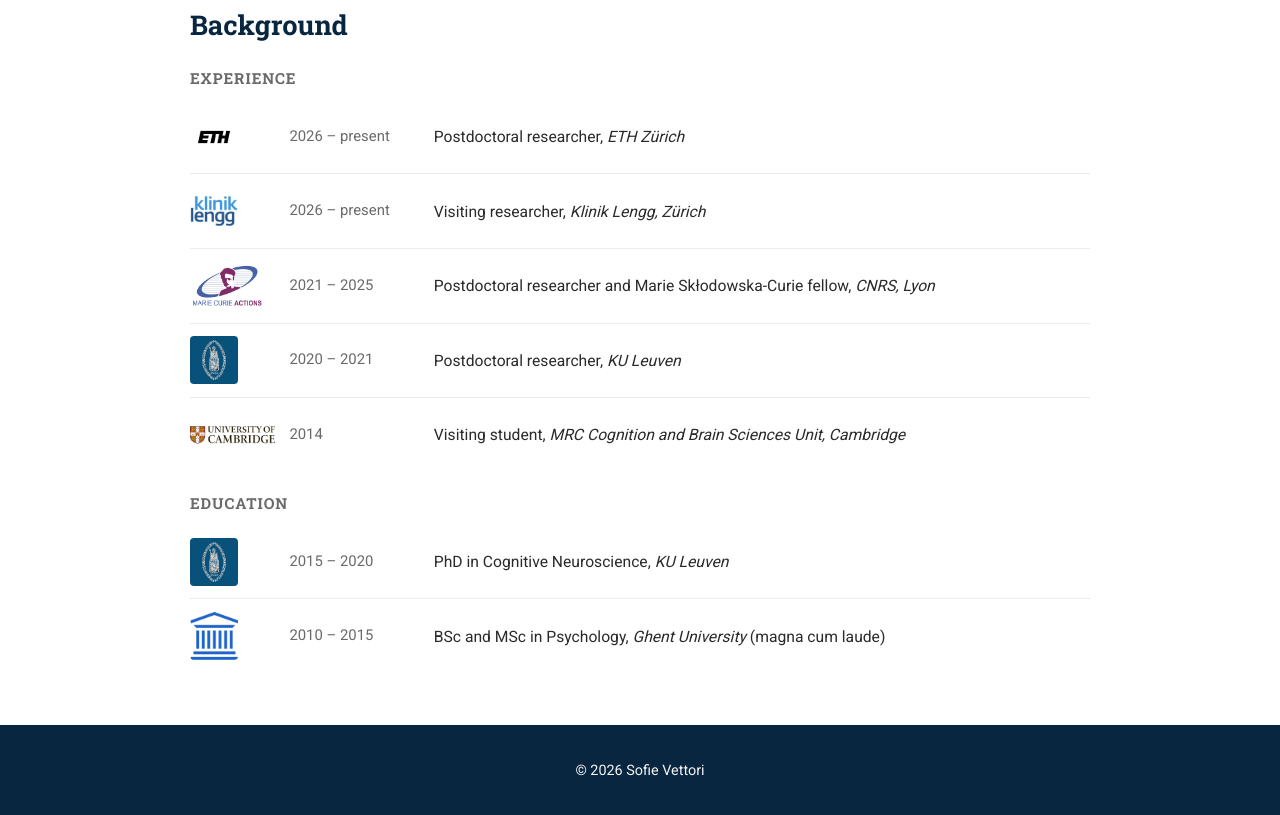
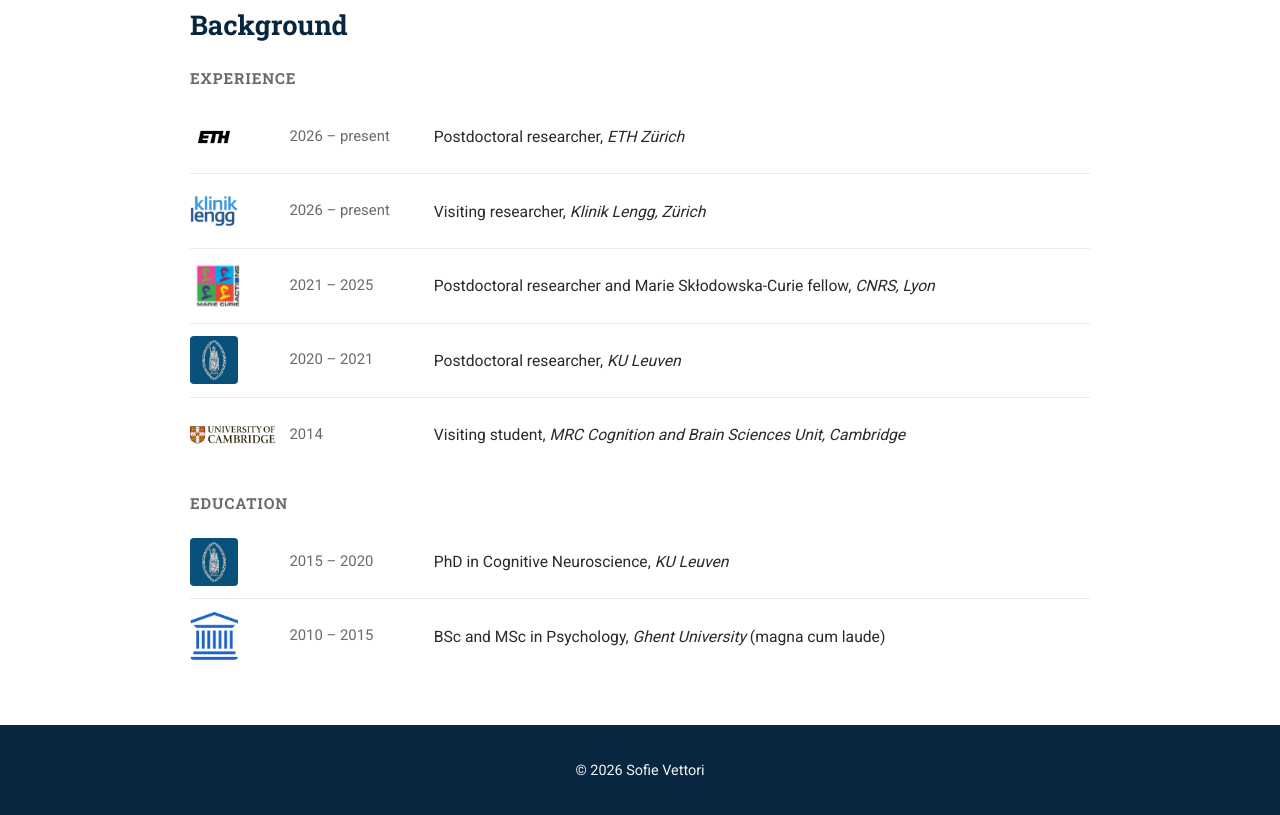
Before and after one commit to vettoris/vettoris.github.io, a plain HTML site: page index.html in a window 1280 px wide. Shown: the part 1351-2166 px from the top of the page. Drawn offline with Linux system fonts and the light colour scheme.

Commit message:
Use recognizable Marie Curie Actions logo

```diff
--- a/css/style.css
+++ b/css/style.css
@@ -458,4 +458,4 @@ footer {
 
 .timeline .institution-icon-cambridge { width: 85px; height: 48px; }
 
-.timeline .institution-icon-msca { width: 75px; height: 48px; }
+.timeline .institution-icon-msca { width: 58px; height: 48px; transform: scale(1.35); transform-origin: center; }
--- a/index.html
+++ b/index.html
@@ -9,7 +9,7 @@
     <link rel="preconnect" href="https://fonts.googleapis.com" />
     <link rel="preconnect" href="https://fonts.gstatic.com" crossorigin />
     <link href="https://fonts.googleapis.com/css?family=Roboto:300,400,500,700|Roboto+Slab:300,400,500,700&display=swap" rel="stylesheet" />
-    <link rel="stylesheet" href="css/style.css?v=9" />
+    <link rel="stylesheet" href="css/style.css?v=10" />
 </head>
 <body>
     <header id="home" class="hero-section">
@@ -44,7 +44,7 @@
             <details class="topic"><summary>Neuroimaging &amp; neurophysiology</summary><div class="topic-content"><p>I use complementary methods to investigate how the brain supports perception and social cognition. These include frequency-tagging EEG to measure the timing of neural responses, eye tracking to study visual attention, and fMRI and MEG to examine brain activity. I have also used TMS alongside muscle recordings to investigate responses to social scenes. Combining methods helps connect neural responses with perception and behaviour.</p><img src="images/neuroscience-methods.png" alt="Illustration of MEG, fMRI, EEG and TMS equipment" loading="lazy" width="1536" height="1024" /></div></details>
         </div></section>
         <section id="background" class="education-section"><div class="container"><h2>Background</h2>
-            <h3 class="subhead">Experience</h3><ul class="timeline"><li><img class="institution-icon" src="images/institutions/eth.png" alt="" width="48" height="48" /><span class="date">2026 – present</span><span class="role">Postdoctoral researcher, <em>ETH Zürich</em></span></li><li><img class="institution-icon" src="images/institutions/lengg.png" alt="" width="48" height="48" /><span class="date">2026 – present</span><span class="role">Visiting researcher, <em>Klinik Lengg, Zürich</em></span></li><li><img class="institution-icon institution-icon-msca" src="images/institutions/msca.png" alt="" width="48" height="48" /><span class="date">2021 – 2025</span><span class="role">Postdoctoral researcher and Marie Skłodowska-Curie fellow, <em>CNRS, Lyon</em></span></li><li><img class="institution-icon institution-icon-ku" src="images/institutions/kuleuven.png" alt="" width="48" height="48" /><span class="date">2020 – 2021</span><span class="role">Postdoctoral researcher, <em>KU Leuven</em></span></li><li><img class="institution-icon institution-icon-cambridge" src="images/institutions/cambridge-full.webp" alt="" width="48" height="48" /><span class="date">2014</span><span class="role">Visiting student, <em>MRC Cognition and Brain Sciences Unit, Cambridge</em></span></li></ul>
+            <h3 class="subhead">Experience</h3><ul class="timeline"><li><img class="institution-icon" src="images/institutions/eth.png" alt="" width="48" height="48" /><span class="date">2026 – present</span><span class="role">Postdoctoral researcher, <em>ETH Zürich</em></span></li><li><img class="institution-icon" src="images/institutions/lengg.png" alt="" width="48" height="48" /><span class="date">2026 – present</span><span class="role">Visiting researcher, <em>Klinik Lengg, Zürich</em></span></li><li><img class="institution-icon institution-icon-msca" src="images/institutions/msca-popart.jpg" alt="" width="48" height="48" /><span class="date">2021 – 2025</span><span class="role">Postdoctoral researcher and Marie Skłodowska-Curie fellow, <em>CNRS, Lyon</em></span></li><li><img class="institution-icon institution-icon-ku" src="images/institutions/kuleuven.png" alt="" width="48" height="48" /><span class="date">2020 – 2021</span><span class="role">Postdoctoral researcher, <em>KU Leuven</em></span></li><li><img class="institution-icon institution-icon-cambridge" src="images/institutions/cambridge-full.webp" alt="" width="48" height="48" /><span class="date">2014</span><span class="role">Visiting student, <em>MRC Cognition and Brain Sciences Unit, Cambridge</em></span></li></ul>
             <h3 class="subhead">Education</h3><ul class="timeline"><li><img class="institution-icon institution-icon-ku" src="images/institutions/kuleuven.png" alt="" width="48" height="48" /><span class="date">2015 – 2020</span><span class="role">PhD in Cognitive Neuroscience, <em>KU Leuven</em></span></li><li><img class="institution-icon" src="images/institutions/ghent.png" alt="" width="48" height="48" /><span class="date">2010 – 2015</span><span class="role">BSc and MSc in Psychology, <em>Ghent University</em> (magna cum laude)</span></li></ul>
         </div></section>
     </main>
```
Also changed, not shown: images/institutions/msca-popart.jpg (added).
